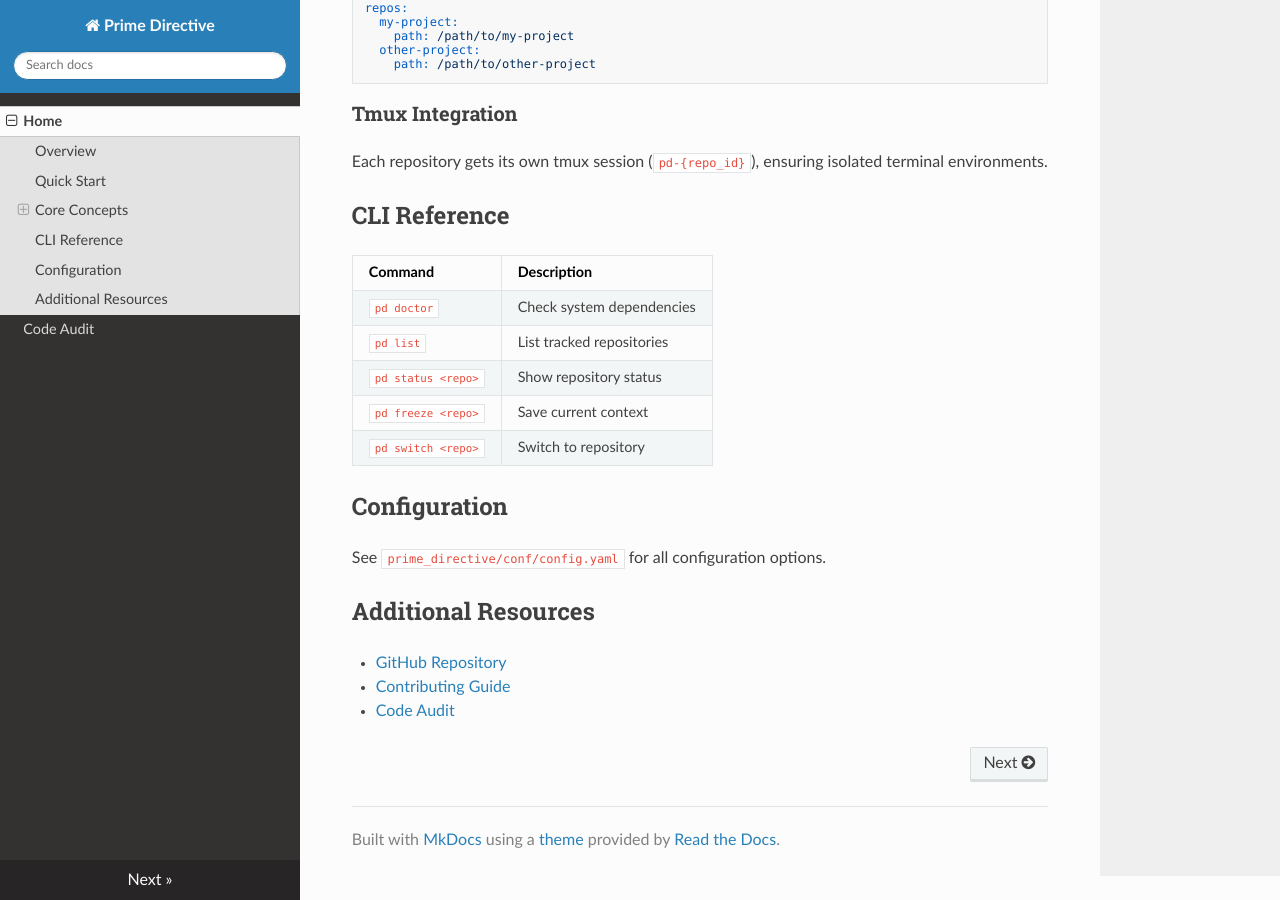
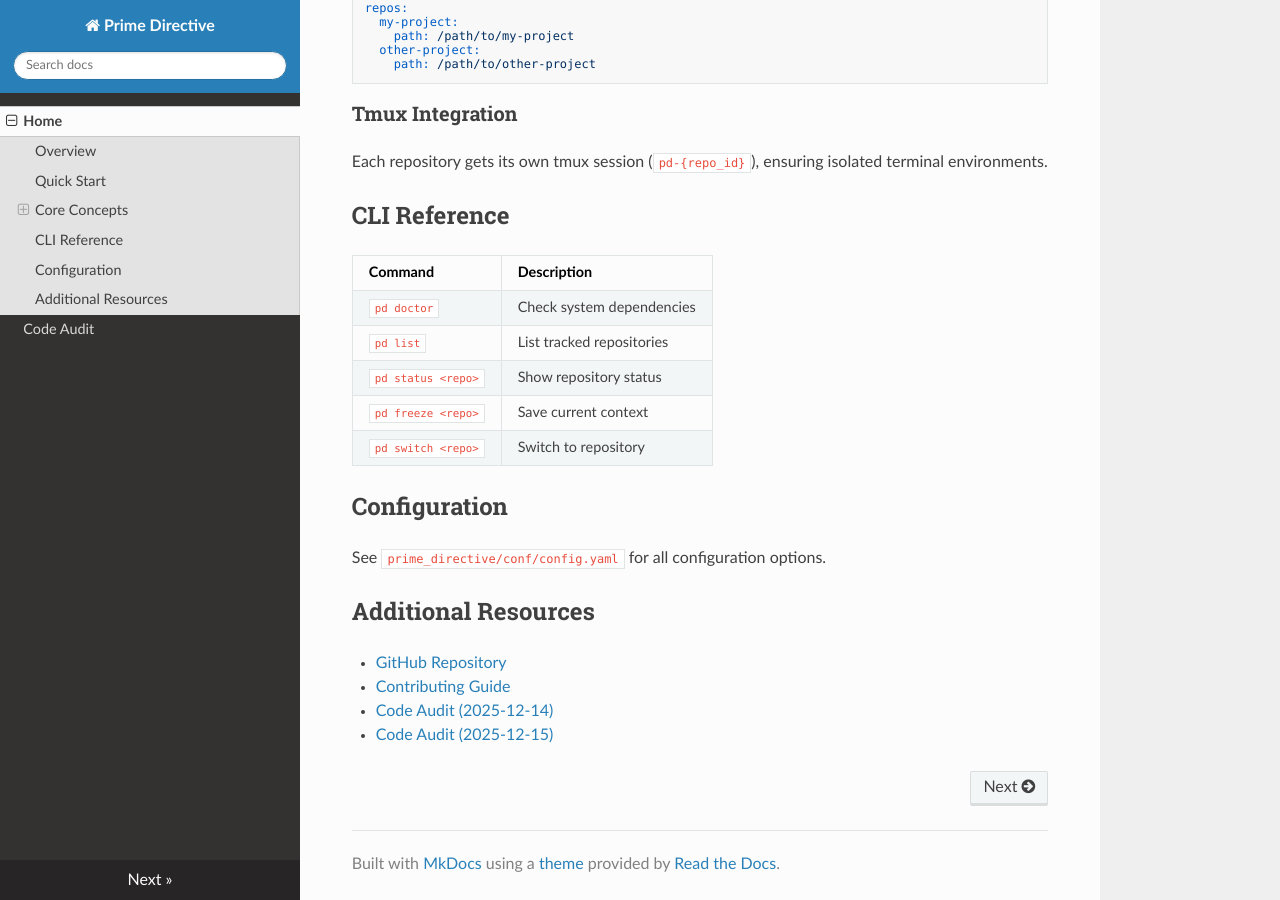
Before and after one commit to ImmortalDemonGod/prime-directive, an MkDocs documentation site: the page built from docs/index.md, in a window 1280 px wide and 900 px high, scrolled down 949 px. Built offline with MkDocs 1.6.1, drawn with Linux system fonts in a browser that asks for light colours; nearby versions of some CDN libraries.

Commit message:
📝 docs(index): update code audit links in documentation
- add new code audit link for 2025-12-15
- update existing code audit link to include date

```diff
--- a/docs/index.md
+++ b/docs/index.md
@@ -66,4 +66,5 @@ See `prime_directive/conf/config.yaml` for all configuration options.
 
 - [GitHub Repository](https://github.com/ImmortalDemonGod/prime-directive)
 - [Contributing Guide](https://github.com/ImmortalDemonGod/prime-directive/blob/main/CONTRIBUTING.md)
-- [Code Audit](CODE-AUDIT-V1.0-PRIME-DIRECTIVE_2025-12-14_01.md)
+- [Code Audit (2025-12-14)](CODE-AUDIT-V1.0-PRIME-DIRECTIVE_2025-12-14_01.md)
+- [Code Audit (2025-12-15)](CODE-AUDIT-V1.0-PRIME-DIRECTIVE_2025-12-15_01.md)
```
